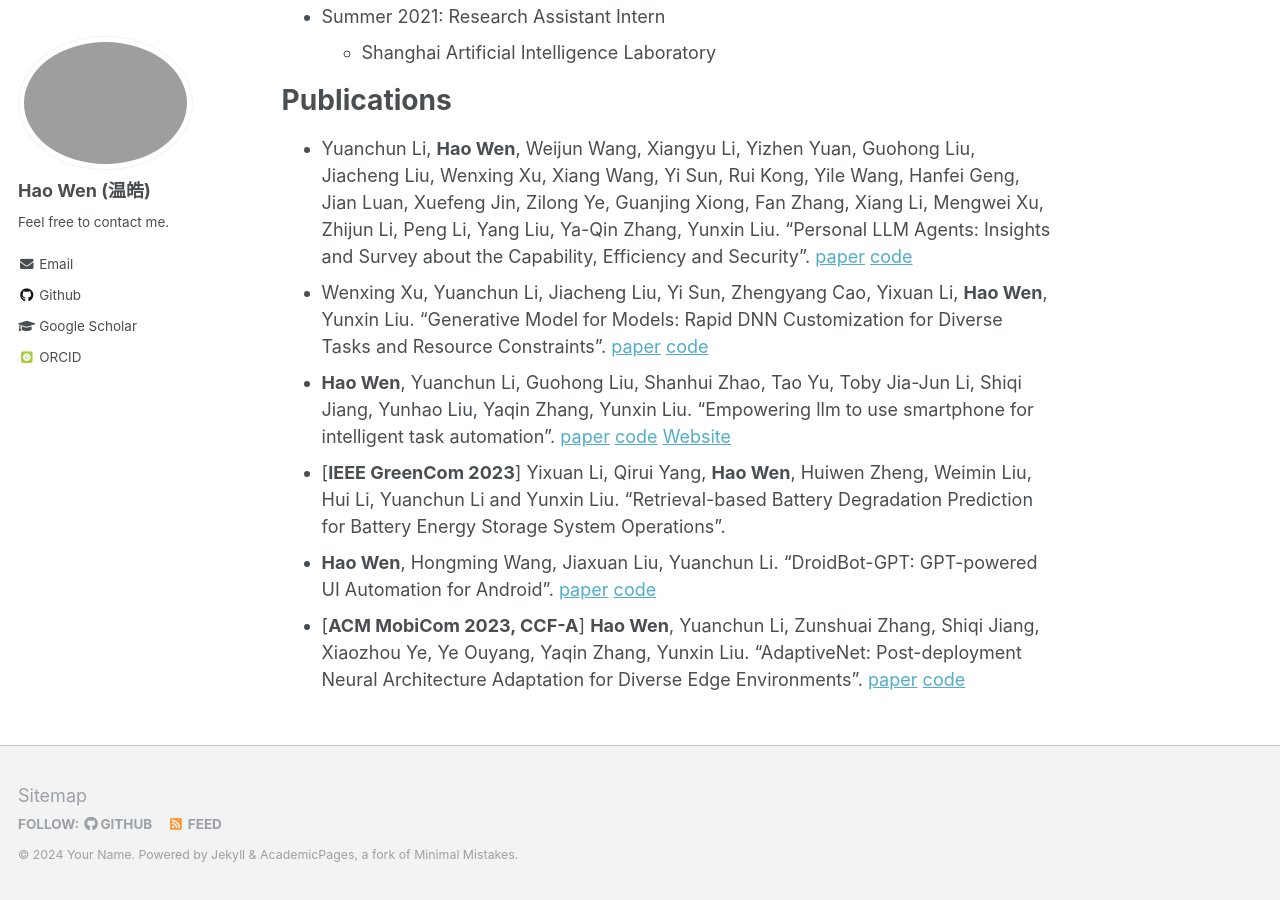
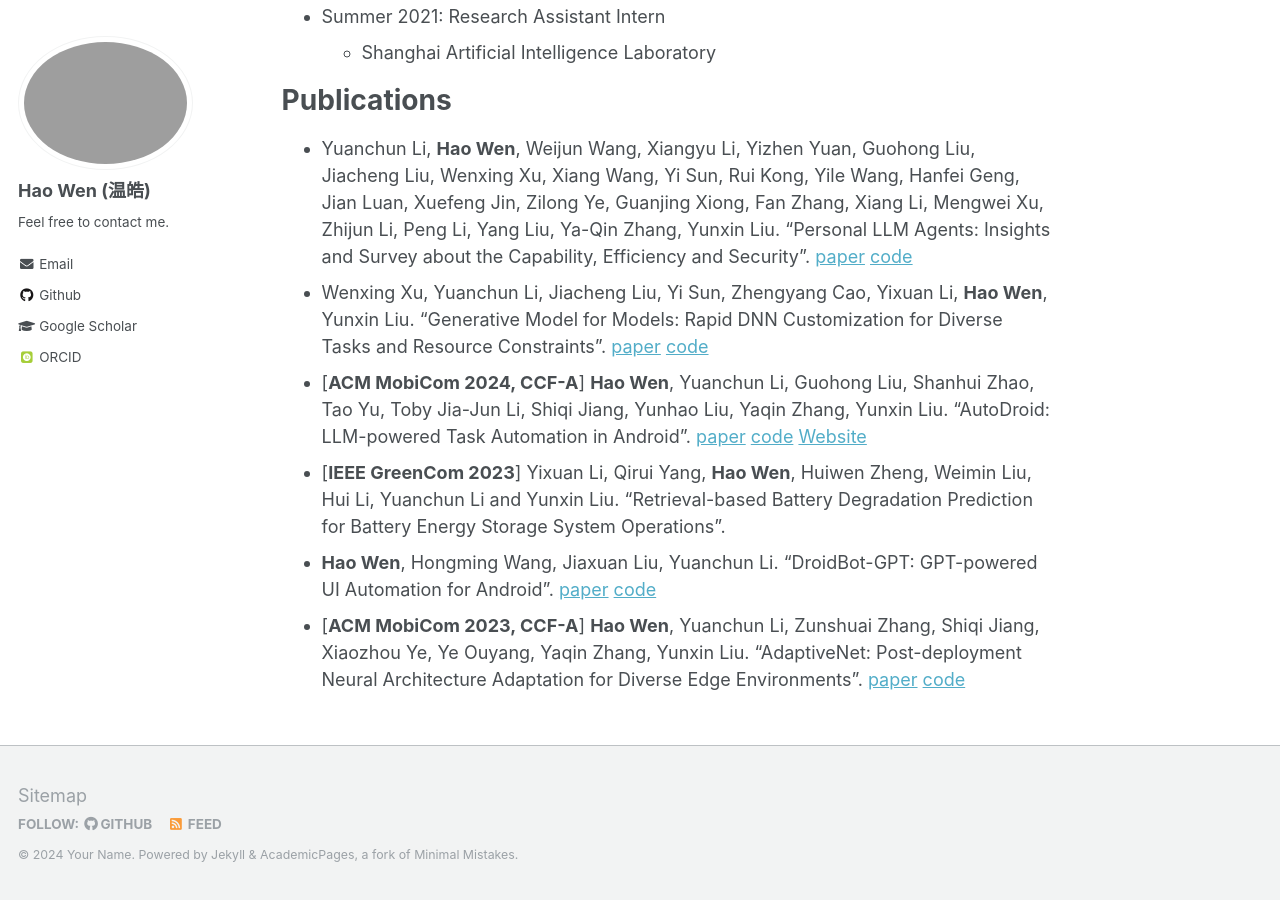
Before and after one commit to wenh18/wenh18.github.io, a Jekyll site: the page built from _pages/about.md, in a window 1280 px wide and 900 px high, scrolled down 578 px. Built offline with Jekyll 4.4.1, drawn with Linux system fonts in a browser that asks for light colours; some web fonts are replaced.

Commit message:
Update about.md

```diff
--- a/_pages/about.md
+++ b/_pages/about.md
@@ -26,7 +26,7 @@ Publications
 ======
 * Yuanchun Li, **Hao Wen**, Weijun Wang, Xiangyu Li, Yizhen Yuan, Guohong Liu, Jiacheng Liu, Wenxing Xu, Xiang Wang, Yi Sun, Rui Kong, Yile Wang, Hanfei Geng, Jian Luan, Xuefeng Jin, Zilong Ye, Guanjing Xiong, Fan Zhang, Xiang Li, Mengwei Xu, Zhijun Li, Peng Li, Yang Liu, Ya-Qin Zhang, Yunxin Liu. “Personal LLM Agents: Insights and Survey about the Capability, Efficiency and Security”. [paper](https://scholar.google.com/citations?view_op=view_citation&hl=zh-CN&user=XHT7O_IAAAAJ&citation_for_view=XHT7O_IAAAAJ:qjMakFHDy7sC) [code](https://github.com/MobileLLM/Personal_LLM_Agents_Survey)
 * Wenxing Xu, Yuanchun Li, Jiacheng Liu, Yi Sun, Zhengyang Cao, Yixuan Li, **Hao Wen**, Yunxin Liu. “Generative Model for Models: Rapid DNN Customization for Diverse Tasks and Resource Constraints”. [paper](https://arxiv.org/abs/2308.15003) [code]()
-* **Hao Wen**, Yuanchun Li, Guohong Liu, Shanhui Zhao, Tao Yu, Toby Jia-Jun Li, Shiqi Jiang, Yunhao Liu, Yaqin Zhang, Yunxin Liu. “Empowering llm to use smartphone for intelligent task automation”. [paper](https://scholar.google.com/citations?view_op=view_citation&hl=zh-CN&user=XHT7O_IAAAAJ&citation_for_view=XHT7O_IAAAAJ:2osOgNQ5qMEC) [code](https://github.com/MobileLLM/AutoDroid) [Website](https://autodroid-sys.github.io/)
+* [**ACM MobiCom 2024, CCF-A**] **Hao Wen**, Yuanchun Li, Guohong Liu, Shanhui Zhao, Tao Yu, Toby Jia-Jun Li, Shiqi Jiang, Yunhao Liu, Yaqin Zhang, Yunxin Liu. “AutoDroid: LLM-powered Task Automation in Android”. [paper](https://scholar.google.com/citations?view_op=view_citation&hl=zh-CN&user=XHT7O_IAAAAJ&citation_for_view=XHT7O_IAAAAJ:2osOgNQ5qMEC) [code](https://github.com/MobileLLM/AutoDroid) [Website](https://autodroid-sys.github.io/)
 * [**IEEE GreenCom 2023**] Yixuan Li, Qirui Yang, **Hao Wen**, Huiwen Zheng, Weimin Liu, Hui Li, Yuanchun Li and Yunxin Liu. “Retrieval-based Battery Degradation Prediction for Battery Energy Storage System Operations”.
 * **Hao Wen**, Hongming Wang, Jiaxuan Liu, Yuanchun Li. “DroidBot-GPT: GPT-powered UI Automation for Android”. [paper](https://scholar.google.com/citations?view_op=view_citation&hl=zh-CN&user=XHT7O_IAAAAJ&citation_for_view=XHT7O_IAAAAJ:u-x6o8ySG0sC) [code](https://github.com/MobileLLM/DroidBot-GPT/tree/d262a4bffe585841051e88447fa02c32320e3ca3)
 * [**ACM MobiCom 2023, CCF-A**] **Hao Wen**, Yuanchun Li, Zunshuai Zhang, Shiqi Jiang, Xiaozhou Ye, Ye Ouyang, Yaqin Zhang, Yunxin Liu. “AdaptiveNet: Post-deployment Neural Architecture Adaptation for Diverse Edge Environments”. [paper](https://dl.acm.org/doi/10.1145/3570361.3592529) [code](https://github.com/wenh18/AdaptiveNet_artifact/tree/main)
```
